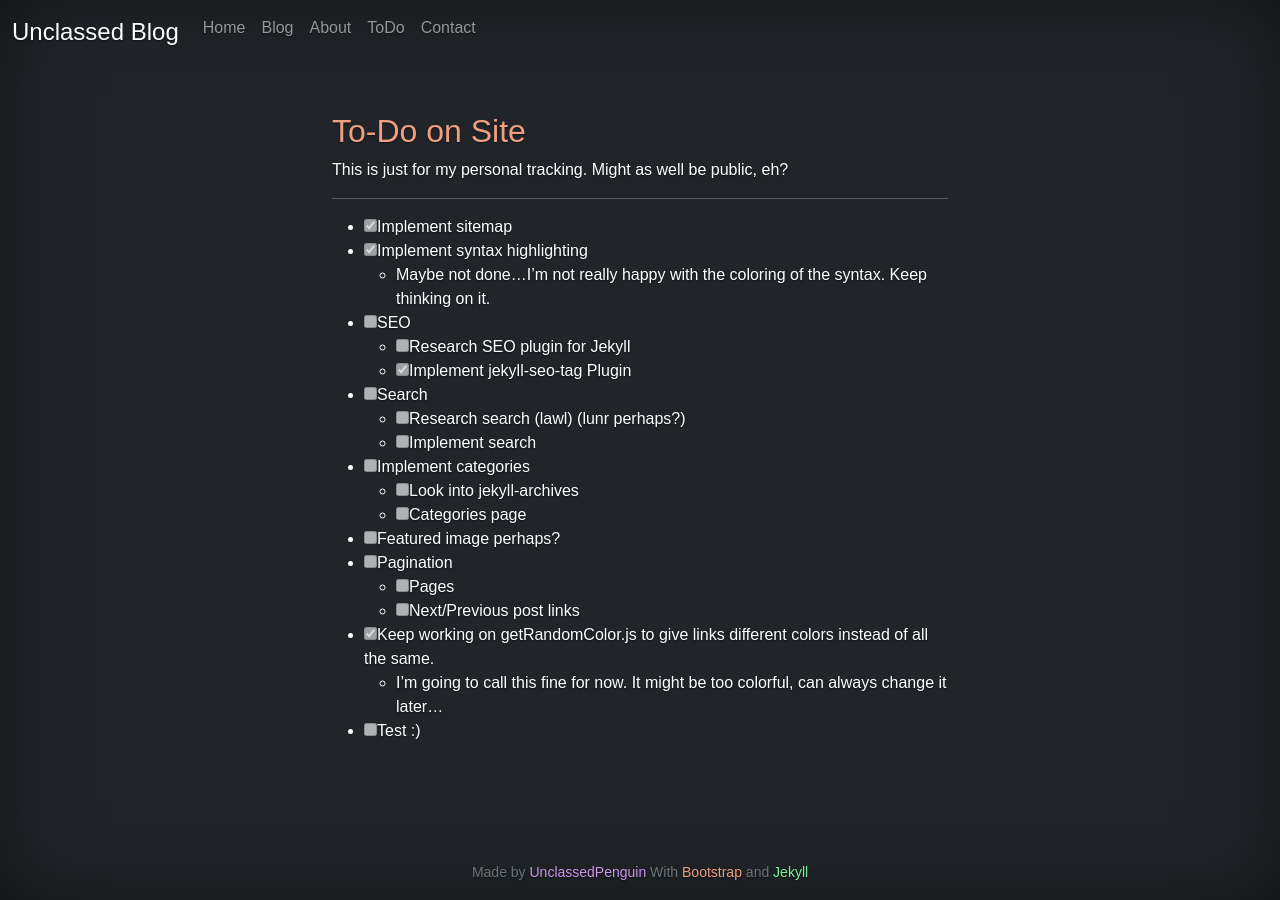
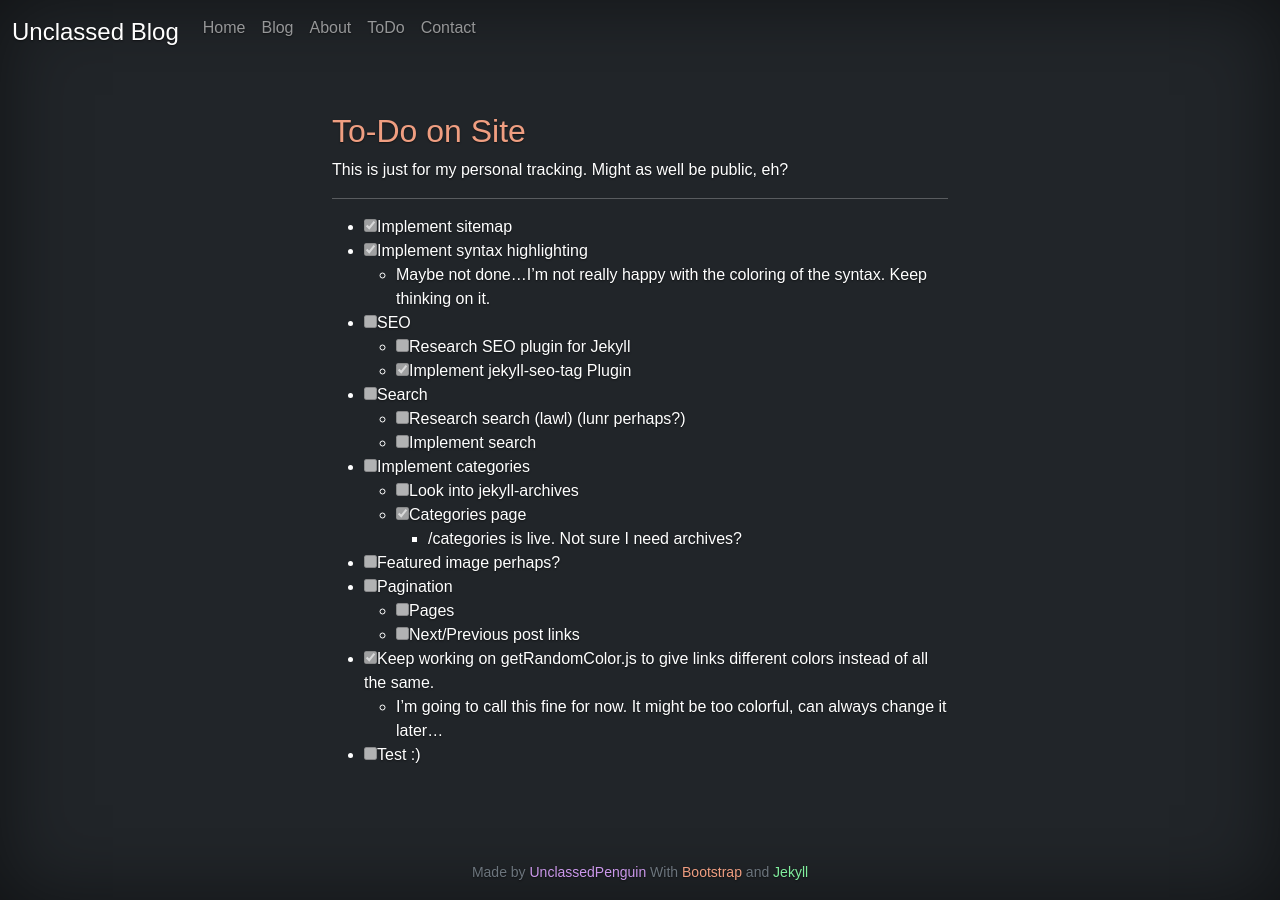
Before and after one commit to UnclassedPenguin/unclassedpenguin.github.io, a Jekyll site: the page built from todo.md, in a window 1280 px wide. Built offline with Jekyll 4.4.1, drawn with Linux system fonts in a browser that asks for light colours.

Commit message:
update todo

```diff
--- a/todo.md
+++ b/todo.md
@@ -21,7 +21,8 @@ title: ToDo
 	- [ ] Implement search
 - [ ] Implement categories
 	- [ ] Look into jekyll-archives
-	- [ ] Categories page
+	- [x] Categories page
+		- /categories is live. Not sure I need archives?
 - [ ] Featured image perhaps?
 - [ ] Pagination
 	- [ ] Pages
```
